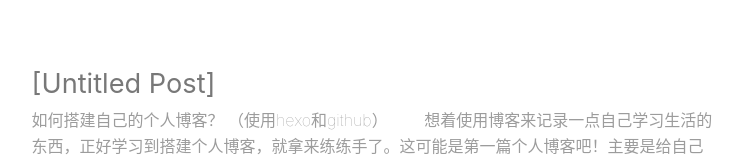
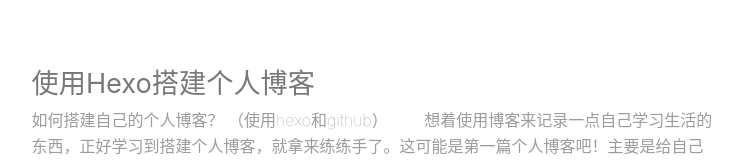
Before and after one commit to NcuLz/NcuLz.github.io, a plain HTML site: page archives/2019/06/index.html in a window 1280 px wide. Shown: the top 160 px of the page, without its empty margins (290-1033 px from the left). Drawn offline with nearby package versions, Linux system fonts and the light colour scheme; some packages are replaced by stand-ins of ours; no server answers; a script that the page names is missing; a web font is replaced by a local one.

Commit message:
Site updated: 2019-06-10 10:58:30

```diff
--- a/archives/2019/06/index.html
+++ b/archives/2019/06/index.html
@@ -348,7 +348,7 @@
     <article class="index-post">
         <a class="abstract-title" href="/2019/06/10/使用Hexo搭建个人博客/">
 
-                <span>[Untitled Post]</span>
+                <span>使用Hexo搭建个人博客</span>
         </a>
         <div class="abstract-content">
             如何搭建自己的个人博客？ （使用hexo和github） &ensp;&ensp;&ensp;&ensp;想着使用博客来记录一点自己学习生活的东西，正好学习到搭建个人博客，就拿来练练手了。这可能是第一篇个人博客吧！主要是给自己看的，嚯嚯嚯！！！
@@ -526,7 +526,7 @@ Mo...
 
 
         <li class="archive-post-item">
-            <span class="archive-post-date">06/10</span><a class="archive-post-title" href="/2019/06/10/使用Hexo搭建个人博客/">[Untitled Post]</a>
+            <span class="archive-post-date">06/10</span><a class="archive-post-title" href="/2019/06/10/使用Hexo搭建个人博客/">使用Hexo搭建个人博客</a>
         </li>
 
 
--- a/index.html
+++ b/index.html
@@ -361,7 +361,7 @@ height:50vh;
     <article class="index-post">
         <a class="abstract-title" href="/2019/06/10/使用Hexo搭建个人博客/">
 
-                <span>[Untitled Post]</span>
+                <span>使用Hexo搭建个人博客</span>
         </a>
         <div class="abstract-content">
             如何搭建自己的个人博客？ （使用hexo和github） &ensp;&ensp;&ensp;&ensp;想着使用博客来记录一点自己学习生活的东西，正好学习到搭建个人博客，就拿来练练手了。这可能是第一篇个人博客吧！主要是给自己看的，嚯嚯嚯！！！
@@ -636,7 +636,7 @@ Mo...
 
 
         <li class="archive-post-item">
-            <span class="archive-post-date">06/10</span><a class="archive-post-title" href="/2019/06/10/使用Hexo搭建个人博客/">[Untitled Post]</a>
+            <span class="archive-post-date">06/10</span><a class="archive-post-title" href="/2019/06/10/使用Hexo搭建个人博客/">使用Hexo搭建个人博客</a>
         </li>
 
 
```
Also changed, not shown: archives/2019/index.html (+2 -2 lines), archives/index.html (+2 -2 lines).
